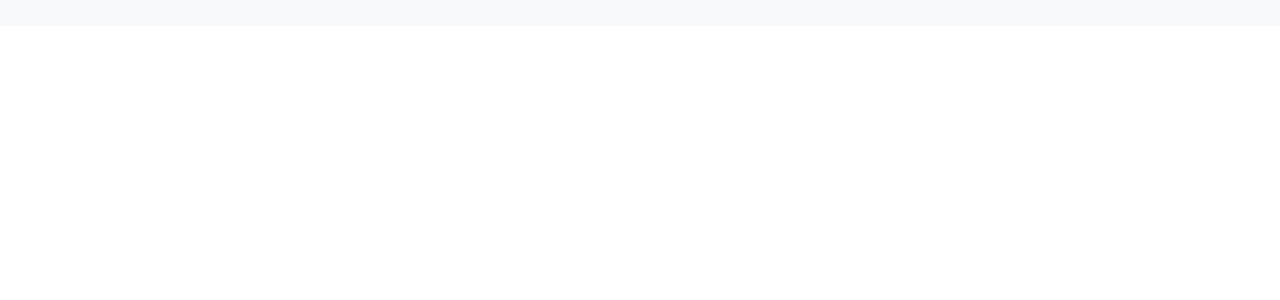
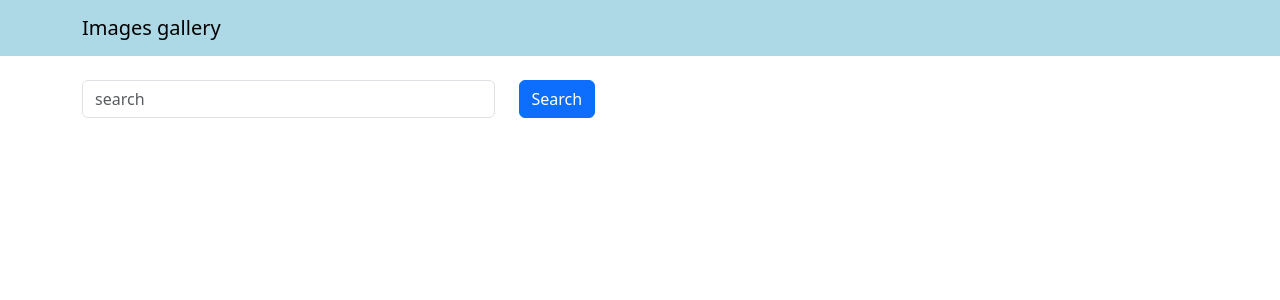
Before and after one commit to 4everfree/web_dev_project, a React (Create React App) app in the folder frontend/: page / in a window 1280 px wide. Shown: the top 300 px of the page. Built offline with nearby package versions, Linux system fonts and the light colour scheme.

Commit message:
controlled search component

```diff
--- a/frontend/src/App.js
+++ b/frontend/src/App.js
@@ -1,9 +1,21 @@
+import { useState } from 'react';
 import 'bootstrap/dist/css/bootstrap.min.css';
 import Header from './components/Header';
+import Search from "./components/Search";
+
+
 const App = () => {
+    const [word, setWord] = useState('')
+
+    const handeSearchSubmit = (e) => {
+        e.preventDefault();
+        console.log(word)
+    }
+
   return (
     <div className="App">
         <Header title={"Images gallery"}/>
+        <Search word={word} setWord={setWord} handeSubmit={handeSearchSubmit}/>
     </div>
   );
 }
--- a/frontend/src/components/Header.js
+++ b/frontend/src/components/Header.js
@@ -1,13 +1,19 @@
 import React from 'react'
-import { Navbar } from 'react-bootstrap'
+import { Navbar, Container } from 'react-bootstrap'
+
+const navbarStyle = {
+    backgroundColor: 'lightblue'
+}
 
 const Header = (props) => {
 
-    const { title } = props.title;
+    const title = props.title;
 
     return (
-        <Navbar bg="light" data-bs-theme="light">
-            <Navbar.Brand href="/">{title}</Navbar.Brand>
+        <Navbar style={navbarStyle} data-bs-theme="light">
+            <Container>
+                <Navbar.Brand href="/">{title}</Navbar.Brand>
+            </Container>
         </Navbar>
     )
 };
--- /dev/null
+++ b/frontend/src/components/Search.js
@@ -0,0 +1,29 @@
+import React from "react";
+import {Button, Col, Container, Form, Row} from "react-bootstrap";
+
+
+const Search = ({word, setWord, handeSubmit}) => {
+    return (
+        <Container className="mt-4">
+            <Form onSubmit={handeSubmit}>
+                <Col xs={12} md={8} lg={6}>
+                    <Row className="justify-content-center">
+                        <Col xs={9}>
+                            <Form.Control
+                                placeholder="search"
+                                type="text"
+                                value={word}
+                                onChange={(e) => setWord(e.target.value)}
+                            />
+                        </Col>
+                        <Col>
+                            <Button variant="primary" type="submit">Search</Button>
+                        </Col>
+                    </Row>
+                </Col>
+            </Form>
+        </Container>
+    );
+};
+
+export default Search;
```
